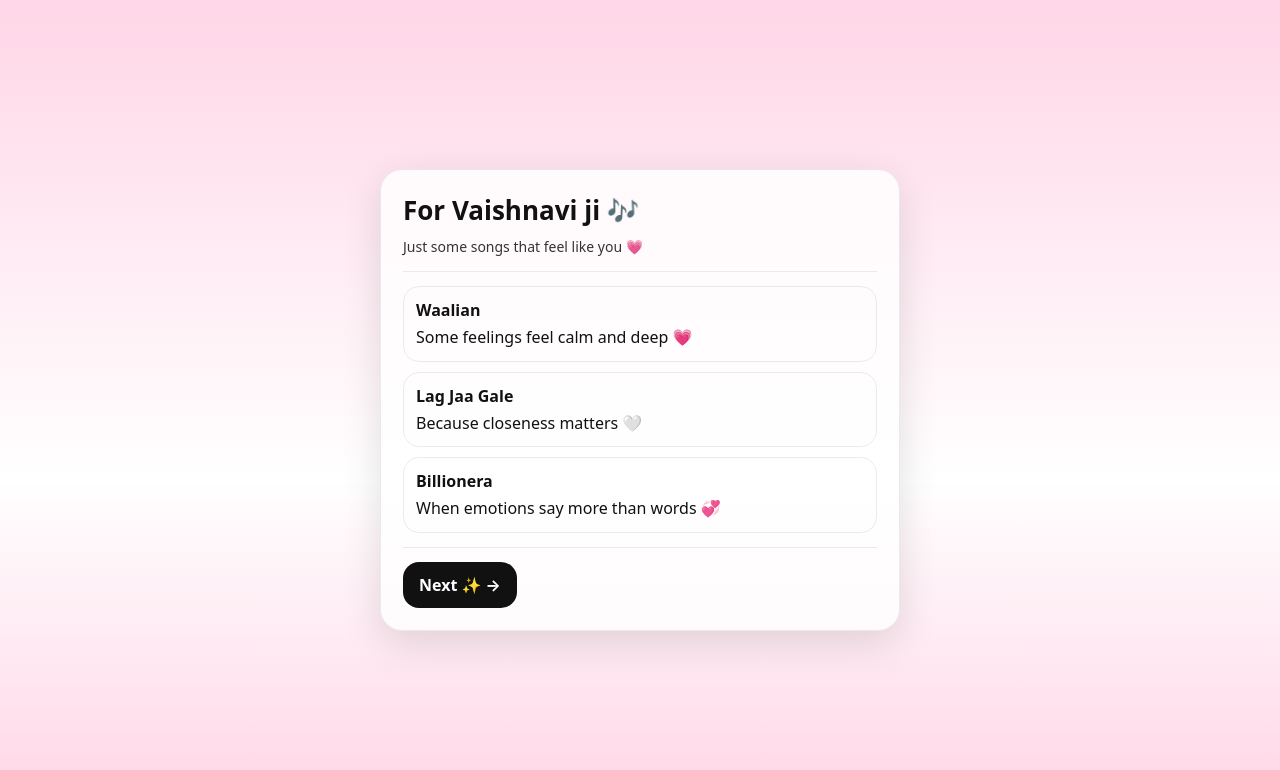
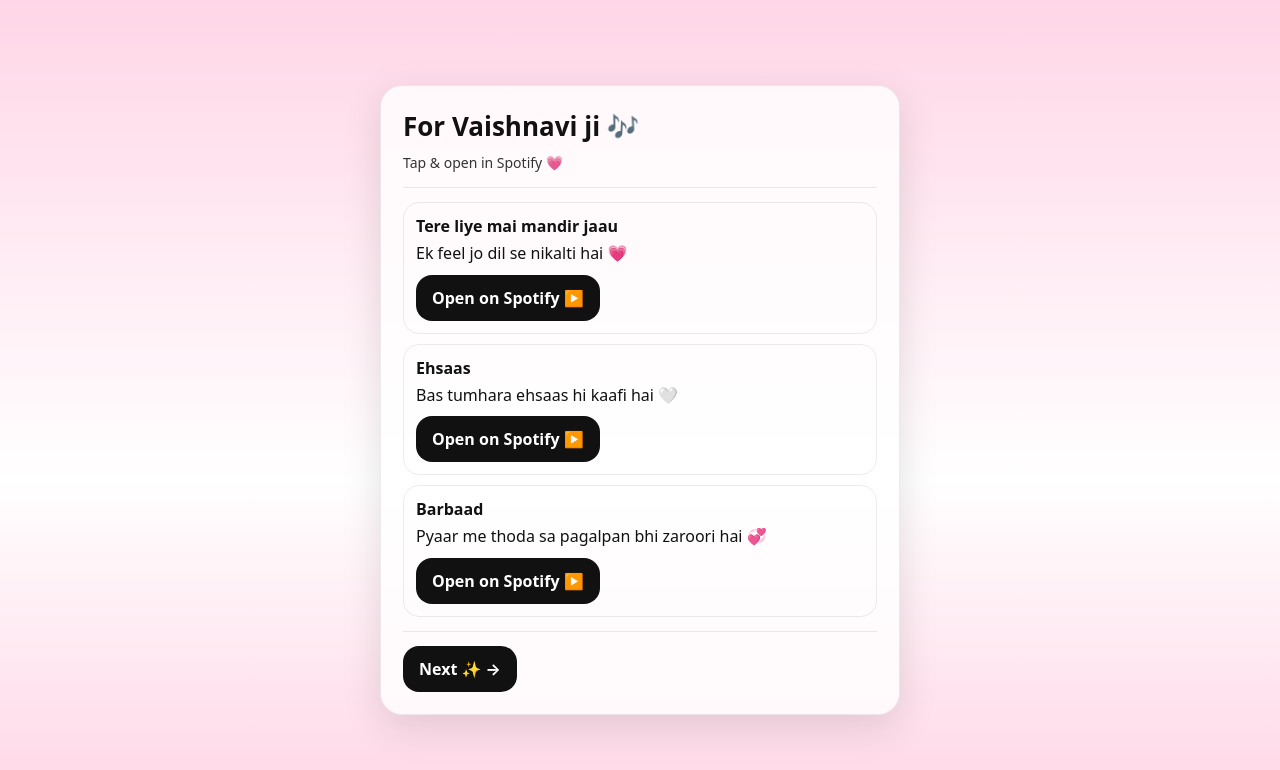
Before and after one commit to 279ryyt2kk-beep/Vaishnavi-ji-final, a Next.js app: page /song in a window 1280 px wide. Shown: the top 770 px of the page. Built offline with nearby package versions, Linux system fonts and the light colour scheme.

Commit message:
Update page.js

```diff
--- a/app/song/page.js
+++ b/app/song/page.js
@@ -1,9 +1,21 @@
 "use client";
 
 const songs = [
-  { title: "Waalian", line: "Some feelings feel calm and deep 💗" },
-  { title: "Lag Jaa Gale", line: "Because closeness matters 🤍" },
-  { title: "Billionera", line: "When emotions say more than words 💞" }
+  {
+    title: "Tere liye mai mandir jaau",
+    line: "Ek feel jo dil se nikalti hai 💗",
+    link: "https://open.spotify.com/track/3gixnmepHSsyAuho34rprN?si=Pm3ViZidTayd73I-vGCAYQ"
+  },
+  {
+    title: "Ehsaas",
+    line: "Bas tumhara ehsaas hi kaafi hai 🤍",
+    link: "https://open.spotify.com/track/5PetOhEX9N0oyBB0Keqobv?si=_I6Q1MvrQveIdHCCSU3R2Q"
+  },
+  {
+    title: "Barbaad",
+    line: "Pyaar me thoda sa pagalpan bhi zaroori hai 💞",
+    link: "https://open.spotify.com/track/7Csa4PStpuYIfUqNMKQ4V8?si=YXmfjx-xTeuxrP_fnWdw5A"
+  }
 ];
 
 export default function SongPage() {
@@ -11,7 +23,7 @@
     <div className="wrap">
       <div className="card">
         <h1>For Vaishnavi ji 🎶</h1>
-        <p className="small">Just some songs that feel like you 💗</p>
+        <p className="small">Tap & open in Spotify 💗</p>
 
         <div className="hr" />
 
@@ -25,8 +37,17 @@
               marginBottom: 10
             }}
           >
-            <b>{s.title}</b>
-            <p style={{ margin: "6px 0 0" }}>{s.line}</p>
+            <b style={{ fontSize: 16 }}>{s.title}</b>
+            <p style={{ margin: "6px 0 10px" }}>{s.line}</p>
+
+            <a
+              className="linkBtn"
+              href={s.link}
+              target="_blank"
+              rel="noopener noreferrer"
+            >
+              Open on Spotify ▶️
+            </a>
           </div>
         ))}
 
```
